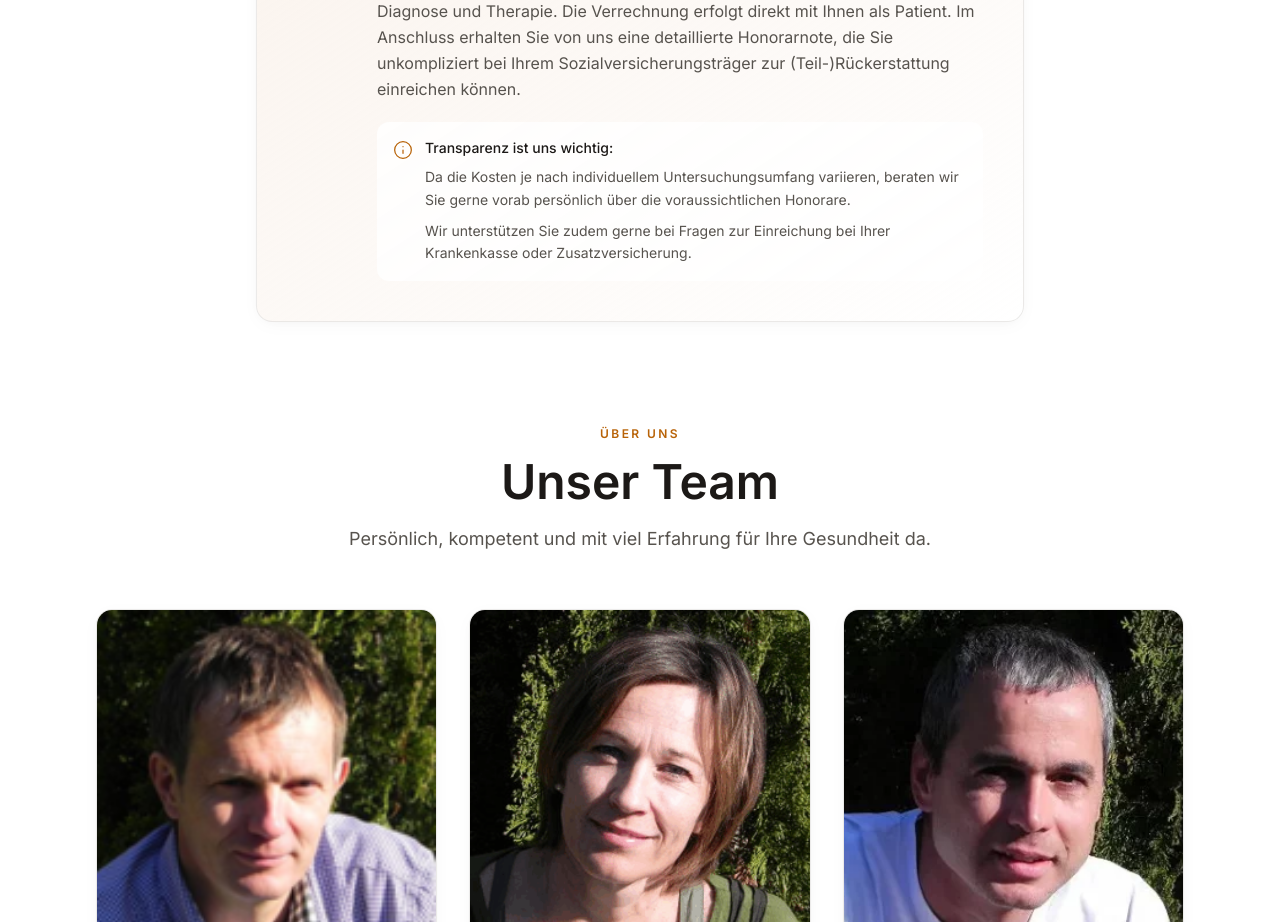
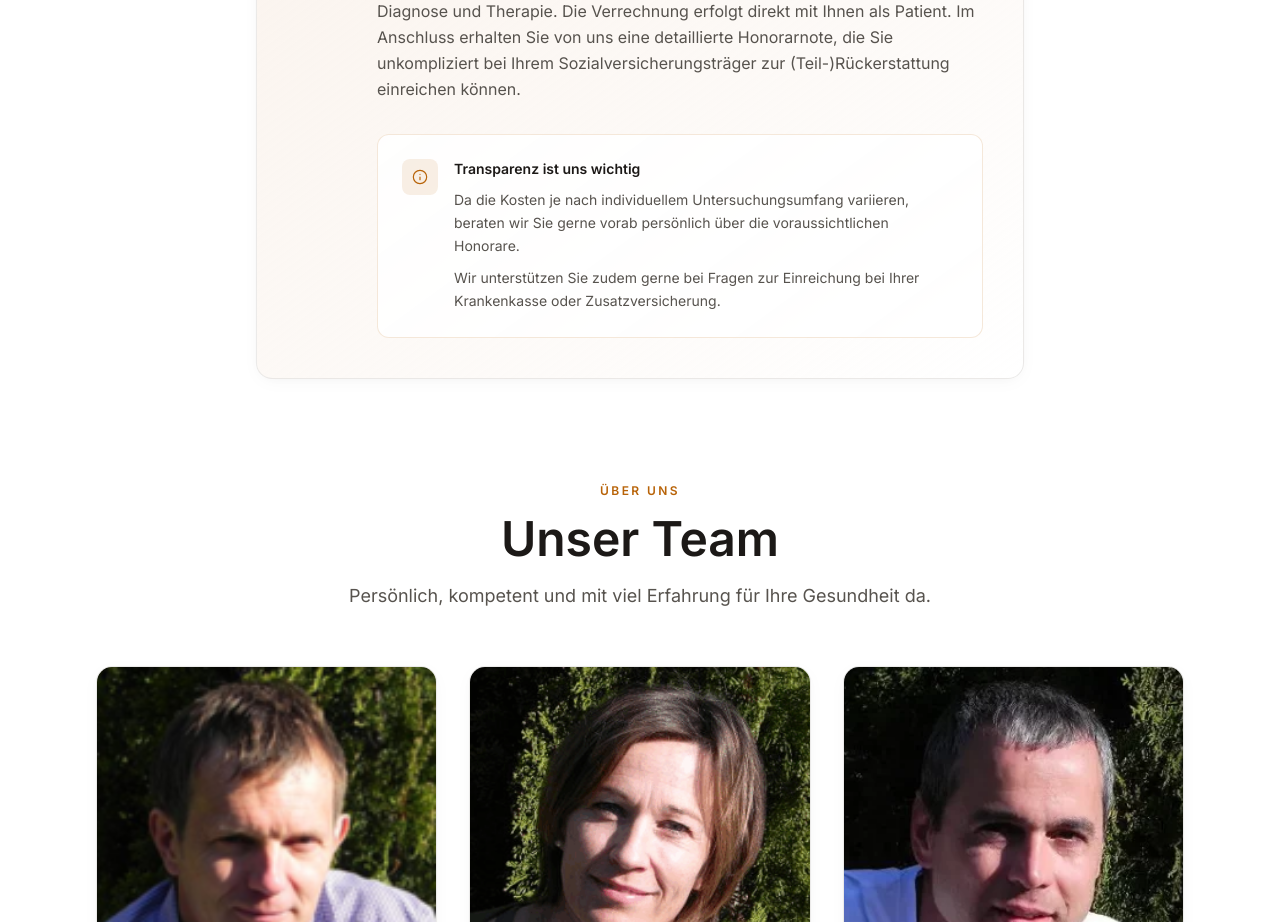
Before and after one commit to pascalsomepanion/Praxis, a Next.js app: page / in a window 1280 px wide. Shown: the part 2800-3722 px from the top of the page. Built offline with nearby package versions, Linux system fonts and the light colour scheme.

Commit message:
Update layout and styling for cost transparency section

```diff
--- a/src/components/HonorarKosten.tsx
+++ b/src/components/HonorarKosten.tsx
@@ -35,10 +35,12 @@ export function HonorarKosten() {
                 <p className="mt-4 leading-relaxed text-stone-600">
                   In einer entspannten Atmosphäre ohne Zeitdruck widmen wir uns intensiv Ihrer Diagnose und Therapie. Die Verrechnung erfolgt direkt mit Ihnen als Patient. Im Anschluss erhalten Sie von uns eine detaillierte Honorarnote, die Sie unkompliziert bei Ihrem Sozialversicherungsträger zur (Teil-)Rückerstattung einreichen können.
                 </p>
-                <div className="mt-5 flex gap-3 rounded-xl bg-white/80 px-4 py-4 text-sm text-stone-600">
-                  <Info className="h-5 w-5 shrink-0 text-accent mt-0.5" strokeWidth={1.5} />
-                  <div className="min-w-0 space-y-2">
-                    <p className="font-medium text-ink">Transparenz ist uns wichtig:</p>
+                <div className="mt-8 flex flex-col gap-3 rounded-xl border border-accent/15 bg-white/90 p-5 text-sm text-stone-600 sm:flex-row sm:gap-4 sm:p-6">
+                  <div className="flex h-9 w-9 shrink-0 items-center justify-center rounded-lg bg-accent/10 text-accent">
+                    <Info className="h-4 w-4" strokeWidth={1.75} />
+                  </div>
+                  <div className="min-w-0 space-y-2.5">
+                    <p className="font-semibold text-ink">Transparenz ist uns wichtig</p>
                     <p className="leading-relaxed">
                       Da die Kosten je nach individuellem Untersuchungsumfang variieren, beraten wir Sie gerne vorab persönlich über die voraussichtlichen Honorare.
                     </p>
```
